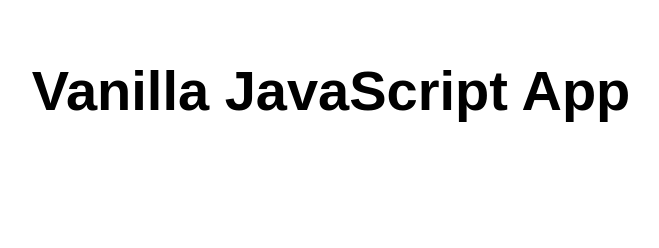
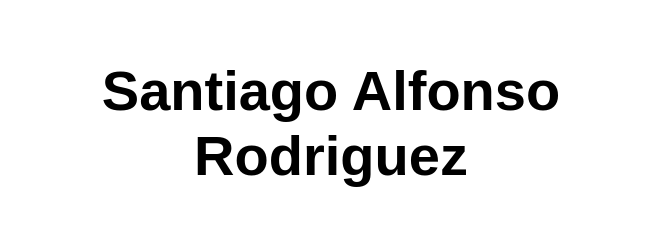
Before and after one commit to Santycs/despliegue, a website: page src/index.html in a window 1280 px wide. Shown: the whole page, without its empty margins (309-968 px from the left). Drawn offline with Linux system fonts and the light colour scheme.

Commit message:
Update index.html
cambia al h1

```diff
--- a/src/index.html
+++ b/src/index.html
@@ -10,7 +10,7 @@
 
 <body>
   <main>
-    <h1>Vanilla JavaScript App</h1>
+    <h1>Santiago Alfonso Rodriguez</h1>
   </main>
 </body>
 
```
